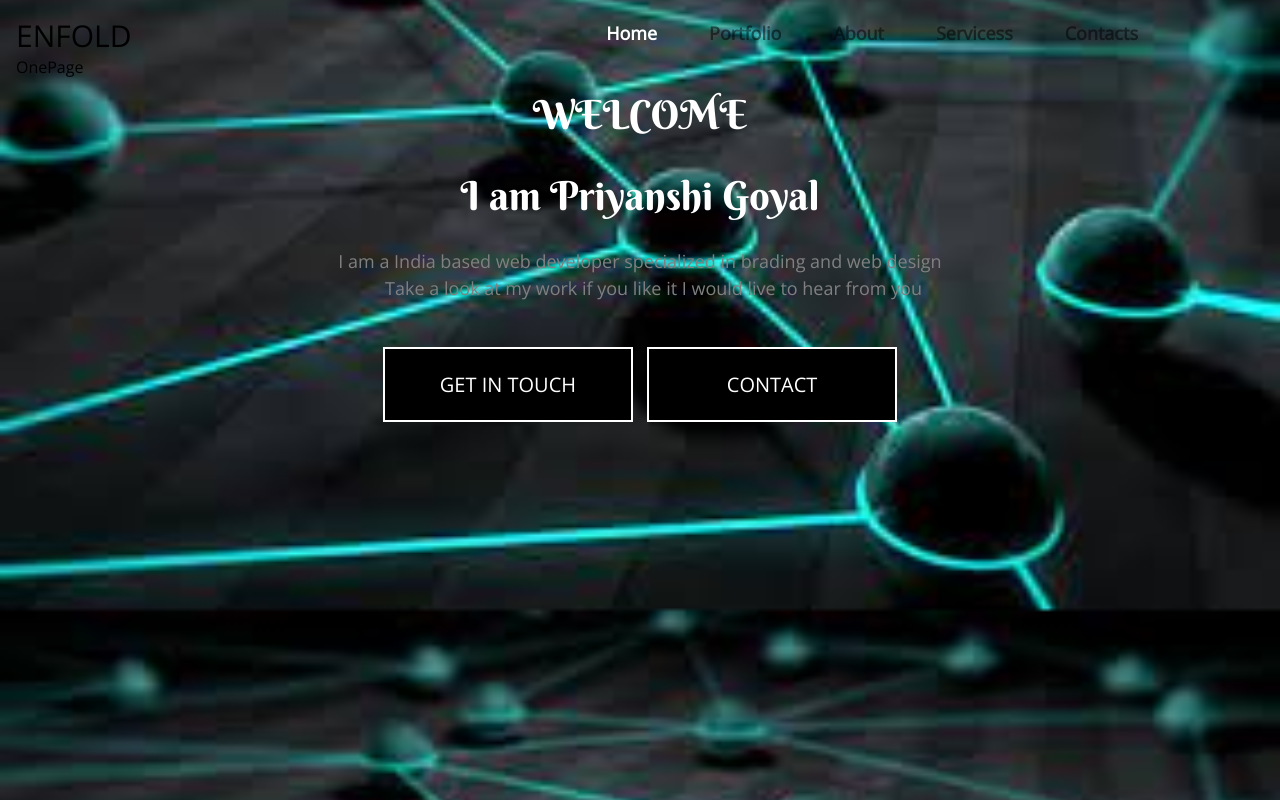
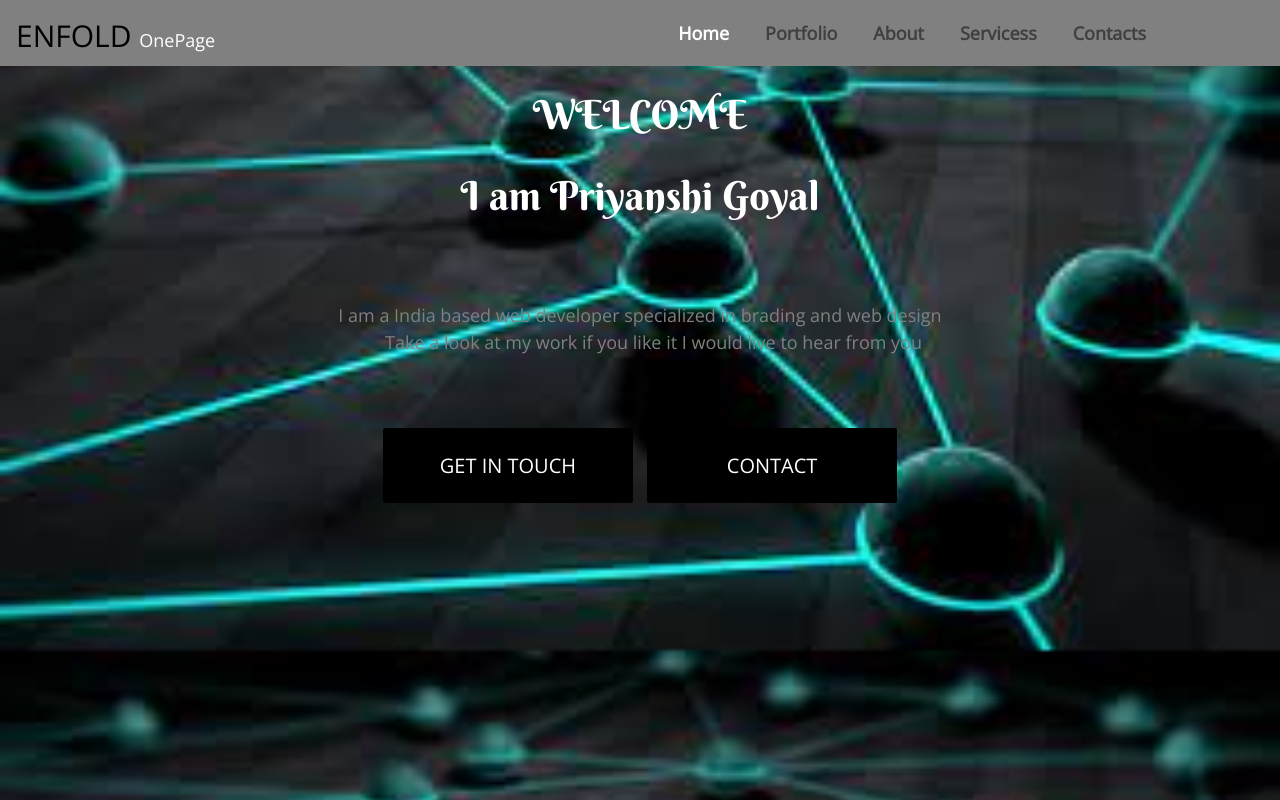
Before and after one commit to priyanshiigoyal/FullStackPractical, a plain HTML site: page index.html in a window 1280 px wide. Drawn offline with nearby package versions, Linux system fonts and the light colour scheme.

Commit message:
Final Changes done

```diff
--- a/css/style.css
+++ b/css/style.css
@@ -10,11 +10,23 @@ body {
 *{
     margin-top: 0%;
 }
+.bar{
+    background-color: grey;
+}
+.open{
+    background-color: black;
+    color: white;
+}
 
 .navbar-brand {
     height: 50px;
     color: black !important;
     font-size: 30px;
+    margin-right: 70px;
+}
+.navbar-brand span{
+    color: white;
+    font-size: 18px;
 }
 
 
@@ -29,8 +41,9 @@ body {
 }
 
 .nav-item {
-    padding-left: 18px;
-    padding-right: 18px;
+    padding-left: 10px;
+    padding-right: 10px;
+    color: grey;
 }
 
 .nav-item.active a {
@@ -74,23 +87,27 @@ body {
     background-color: black;
     color: white;
     margin-right: 10px;
-    border: 2px solid  white;
+    border-radius: 2px;
+    border: 0px;
+
 }
 
 .container #button2 {
     background-color: black;
     color: white;
-    border: 2px solid white;
+    border-radius: 2px;
+    border: 0px;
+
 }
 
 .container #button2:hover {
     background-color: greenyellow;
     color: white;
-    border: 2px solid black;
+    border: 3px solid white;
 }
 
 .container #button1:hover {
     background-color: greenyellow;
     color: white;
-    border: 2px solid black;
+    border: 3px solid white;
 }
--- a/index.html
+++ b/index.html
@@ -11,13 +11,12 @@
 </head>
 
 <body>
+    <div class="bar">
     <nav class="navbar navbar-expand-lg navbar-light sticky-top">
         <a class="navbar-brand" href="#">
-             ENFOLD <h6>OnePage</h6>
+             ENFOLD <span>OnePage</span>
         </a>
-        <button class="navbar-toggler" type="button" data-toggle="collapse" data-target="#navbarNavDropdown" aria-controls="navbarNavDropdown" aria-expanded="false" aria-label="Toggle navigation">
-          <span class="navbar-toggler-icon"></span>
-        </button>
+
         <div class="collapse navbar-collapse" id="navbarNavDropdown">
             <ul class="navbar-nav ml-auto">
                 <li class="nav-item active">
@@ -39,12 +38,13 @@
             </ul>
         </div>
     </nav>
+</div>
 
     <div class="container">
         <h1 id="he1" >WELCOME</h1>
         <h1 id="he2">I am Priyanshi Goyal</h1>
         <p>
-            I am a India based web developer specialized in brading and web design<br> &nbsp; &nbsp; &nbsp; &nbsp; &nbsp; Take a look at my work if you like it I would live to hear from you
+            <br><br>I am a India based web developer specialized in brading and web design<br> &nbsp; &nbsp; &nbsp; &nbsp; &nbsp; Take a look at my work if you like it I would live to hear from you<br><br>
         </p>
         <div class="button-group">
             <button type="button" id="button1" class="btn btn-lg btn-primary">GET IN TOUCH</button>
```
